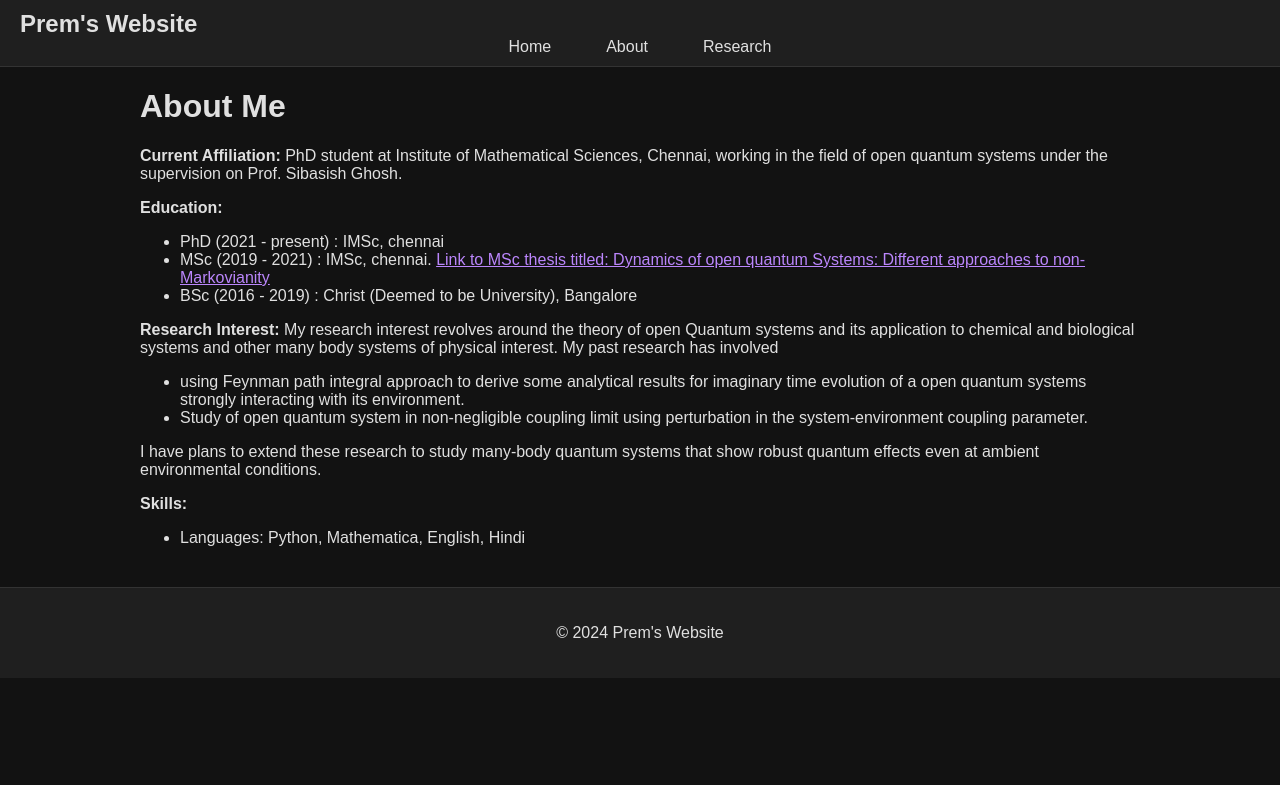
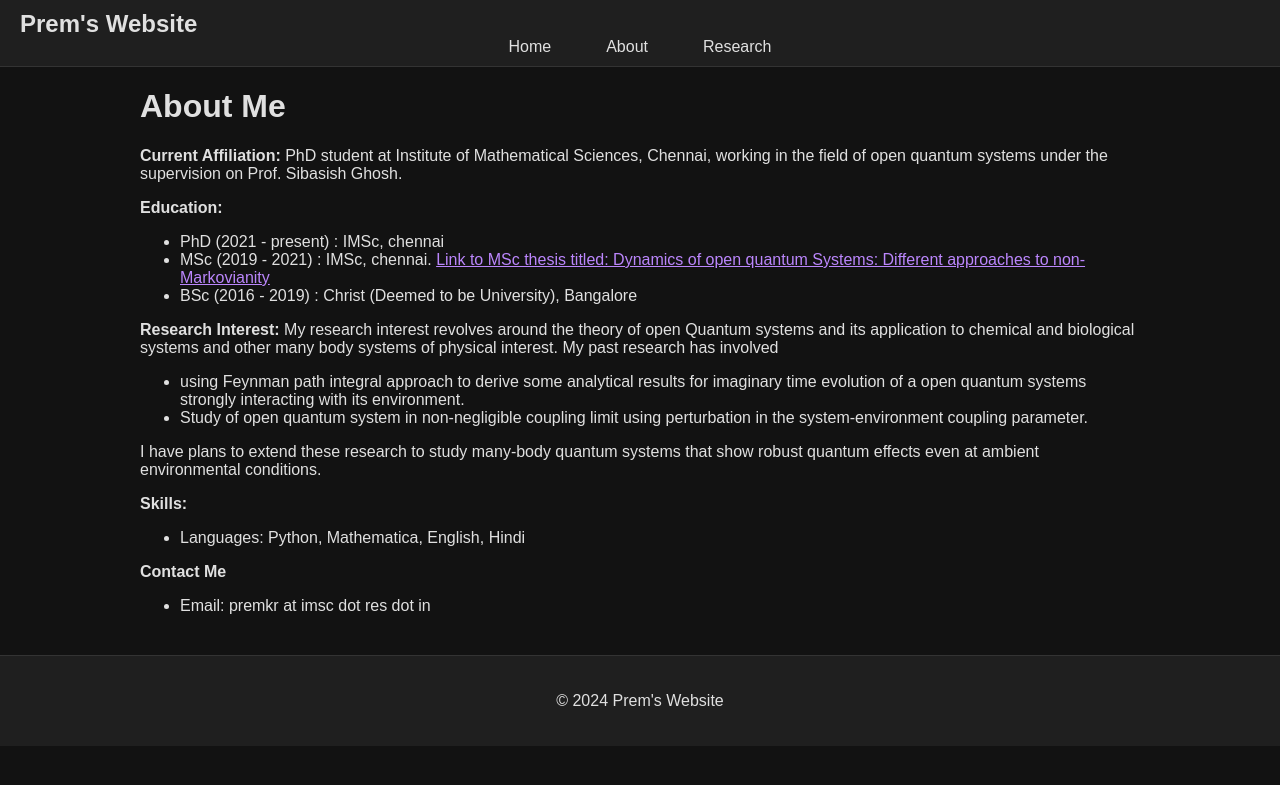
Before and after one commit to prem314/prem314.github.io, a Jekyll site: the page built from about.md, in a window 1280 px wide. Shown: the top 785 px of the page. Built offline with Jekyll 4.4.1, drawn with Linux system fonts in a browser that asks for light colours.

Commit message:
Update about.md

```diff
--- a/about.md
+++ b/about.md
@@ -24,3 +24,6 @@ I have plans to extend these research to study many-body quantum systems that sh
 
 **Skills:**
   - Languages: Python, Mathematica, English, Hindi
+
+**Contact Me**
+  - Email: premkr at imsc dot res dot in
```
